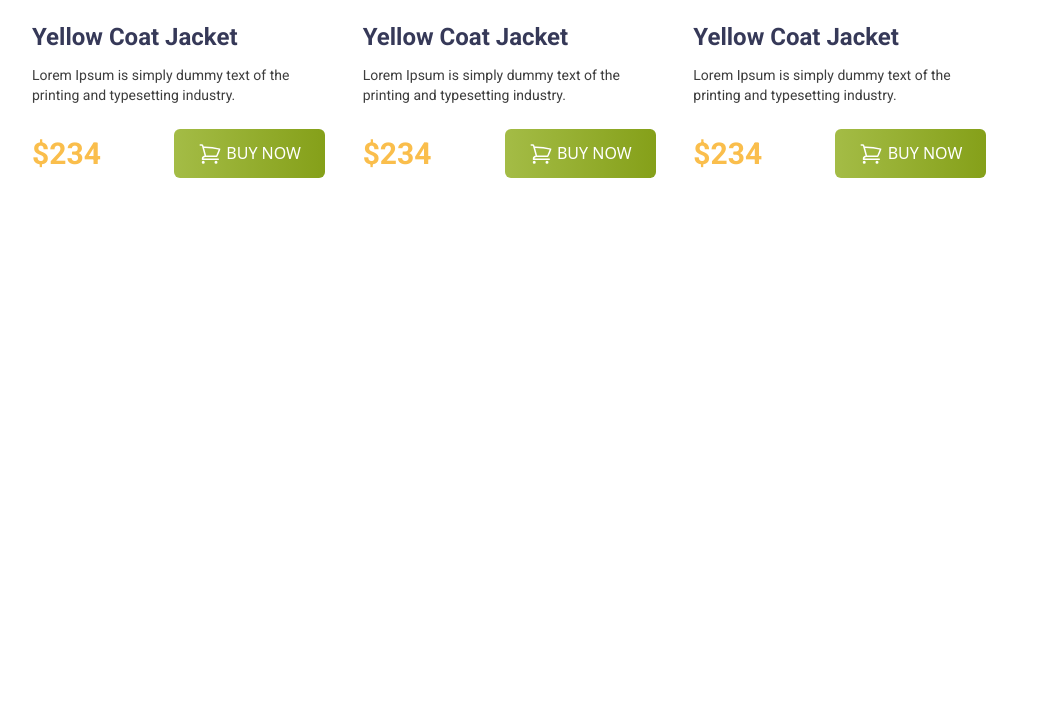
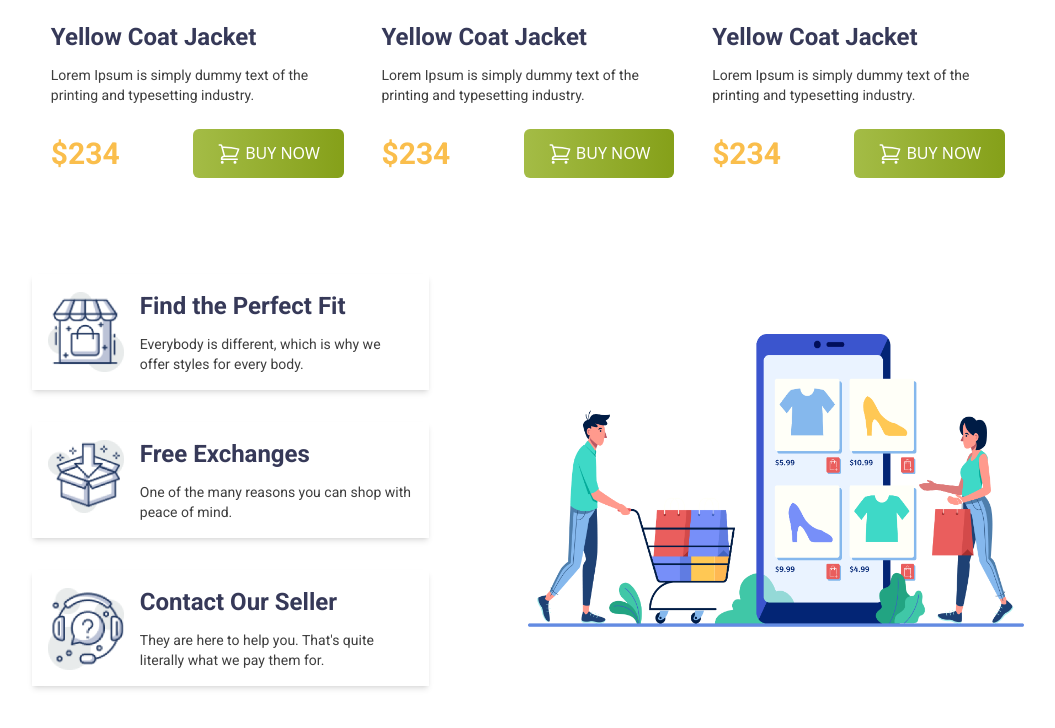
Before and after one commit to muhammad-2002/Tisha-fashion, a plain HTML site: page index.html in a window 1280 px wide. Shown: the part 1724-2452 px from the top of the page, without its empty margins (112-1167 px from the left). Before the commit the page ends 1982 px from the top, so only its background shows below. Drawn offline with nearby package versions, Linux system fonts and the light colour scheme.

Commit message:
card section commited

```diff
--- a/index.html
+++ b/index.html
@@ -59,7 +59,7 @@
     <main class="px-6 md:px-36 my-20">
       <div class="mb-20">
         <div class="heading"><h1 class="text-[#363958] font-bebas-neue text-4xl mb-6">W0Man Jacket</h1></div>
-      <div class="grid grid-cols-1 md:grid-cols-3 gap-y-12 md:gap-y-0 ">
+      <div class="grid grid-cols-1 md:grid-cols-3 place-items-center gap-y-12 md:gap-y-0">
         <div class="jacket-container w-[293px] space-y-6">
           <div class="wj-image w-[293px] h-auto bg-[#F1F1F1] p-4 rounded-lg">
             <img class="w-full" src="./images/jacket-1.png">
@@ -117,11 +117,12 @@
 
           </div>
         </div>
-      </div>
+      </div c>
       </div>
       <!-- men section start hear -->
-      <div class="heading"><h1 class="text-[#363958] font-bebas-neue text-4xl mb-6">Man Jacket</h1></div>
-      <div class="grid grid-cols-1 md:grid-cols-3 gap-y-12 md:gap-y-0 ">
+      <div>
+        <div class="heading"><h1 class="text-[#363958] font-bebas-neue text-4xl mb-6">Man Jacket</h1></div>
+      <div class="grid grid-cols-1 md:grid-cols-3 gap-y-12 md:gap-y-0 place-items-center ">
         <div class="jacket-container w-[293px] space-y-6">
           <div class="wj-image w-[293px] h-auto bg-[#F1F1F1] p-4 rounded-lg">
             <img class="w-full" src="./images/jacket-4.png">
@@ -180,7 +181,50 @@
           </div>
         </div>
       </div>
+      </div>
+      <!-- Card section start -->
+      <div class="card-section my-24 bottom-2">
+        <div class="card-container flex-col md:flex-row flex justify-between md:gap-x-22 gap-y-16 items-center  ">
+          <div class="card-contend md:w-2/5 w-full space-y-8   ">
+            <div class="shadow-md p-4 flex justify-center gap-4 items-center  py-4 ">
+              <div class="w-20 h-20">
+                <img  class=" w-full" src="./icons/house.png">
+              </div>
+              <div class="space-y-3 w-72">
+                <h3 class=" text-[#363958] font-roboto text-2xl font-bold">Find the Perfect Fit</h3>
+              <p class=" text-[#3E3E3E] font-roboto font-normal text-sm" >Everybody is different, which is why we
+                offer styles for every body.</p>
+              </div>
+            </div>
+            <!-- card-2 -->
+            <div class="shadow-md p-4 flex justify-center items-center gap-x-4 py-4 ">
+              <div class="w-20 h-20">
+                <img  class=" w-full" src="./icons/box.png">
+              </div>
+              <div class="space-y-3 w-72">
+                <h3 class=" text-[#363958] font-roboto text-2xl font-bold">Free Exchanges</h3>
+              <p class=" text-[#3E3E3E] font-roboto font-normal text-sm" >One of the many reasons you can shop
+                with peace of mind.</p>
+              </div>
+            </div>
+            <!-- card-3 -->
+            <div class="shadow-md p-4 flex justify-center items-center gap-x-4 py-4  ">
+              <div class="w-20 h-20">
+                <img  class=" w-full" src="./icons/question.png">
+              </div>
+              <div class="space-y-3 w-72">
+                <h3 class=" text-[#363958] font-roboto text-2xl font-bold">Contact Our Seller</h3>
+              <p class=" text-[#3E3E3E] font-roboto font-normal text-sm" >They are here to help you. That's quite
+                literally what we pay them for.</p>
+              </div>
+            </div>
 
+          </div>
+          <div class="card-img md:w-1/2 w-full">
+            <img class="w-full" src="./images/shopping.png">
+          </div>
+        </div>
+      </div>
     </main>
   </body>
 </html>
```
